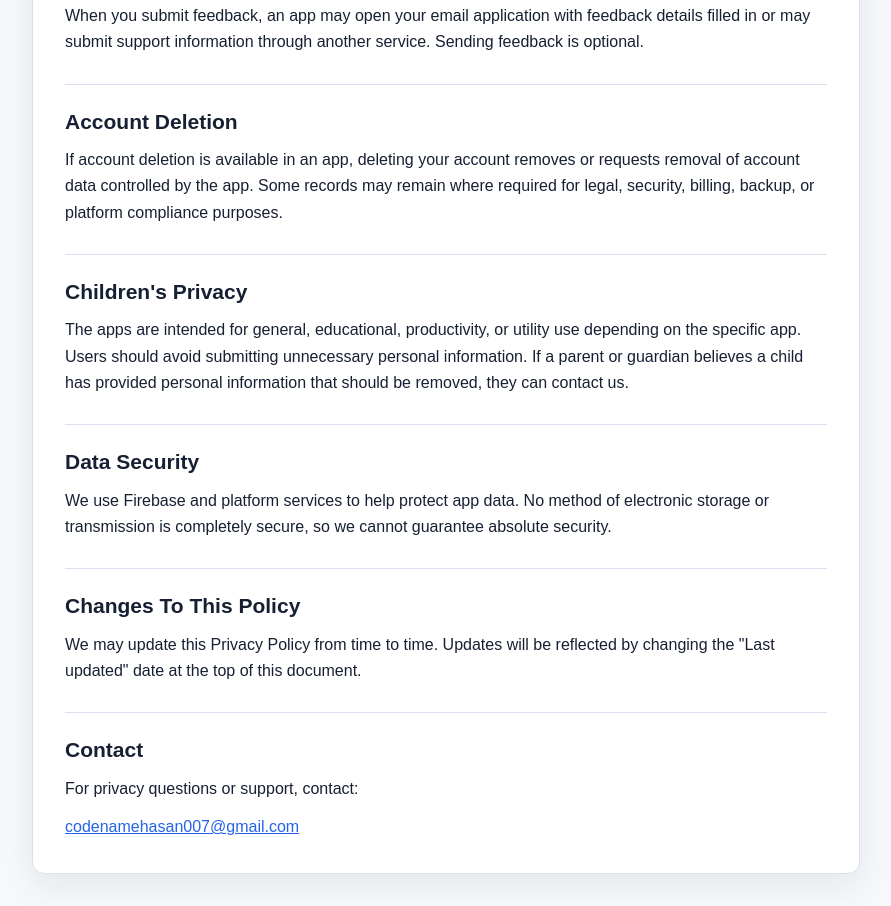
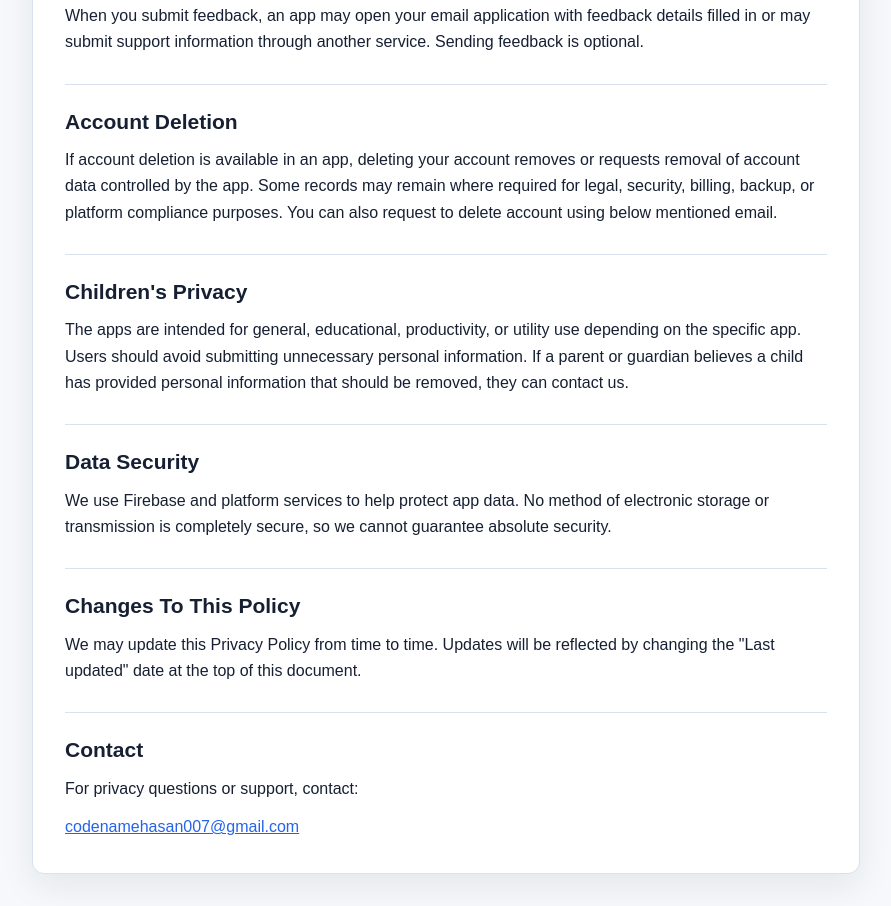
Before and after one commit to hamza-flutterdev/app_policies, a plain HTML site: page index.html in a window 1280 px wide. Shown: the part 2043-2949 px from the top of the page, without its empty margins (194-1085 px from the left). Drawn offline with Linux system fonts and the light colour scheme.

Commit message:
Update account deletion section in index.html
Added information about requesting account deletion via email.

```diff
--- a/index.html
+++ b/index.html
@@ -176,7 +176,7 @@
       <h2>Account Deletion</h2>
       <p>
         If account deletion is available in an app, deleting your account removes or requests removal of account data controlled
-        by the app. Some records may remain where required for legal, security, billing, backup, or platform compliance purposes.
+        by the app. Some records may remain where required for legal, security, billing, backup, or platform compliance purposes. You can also request to delete account using below mentioned email.
       </p>
 
       <h2>Children's Privacy</h2>
```
